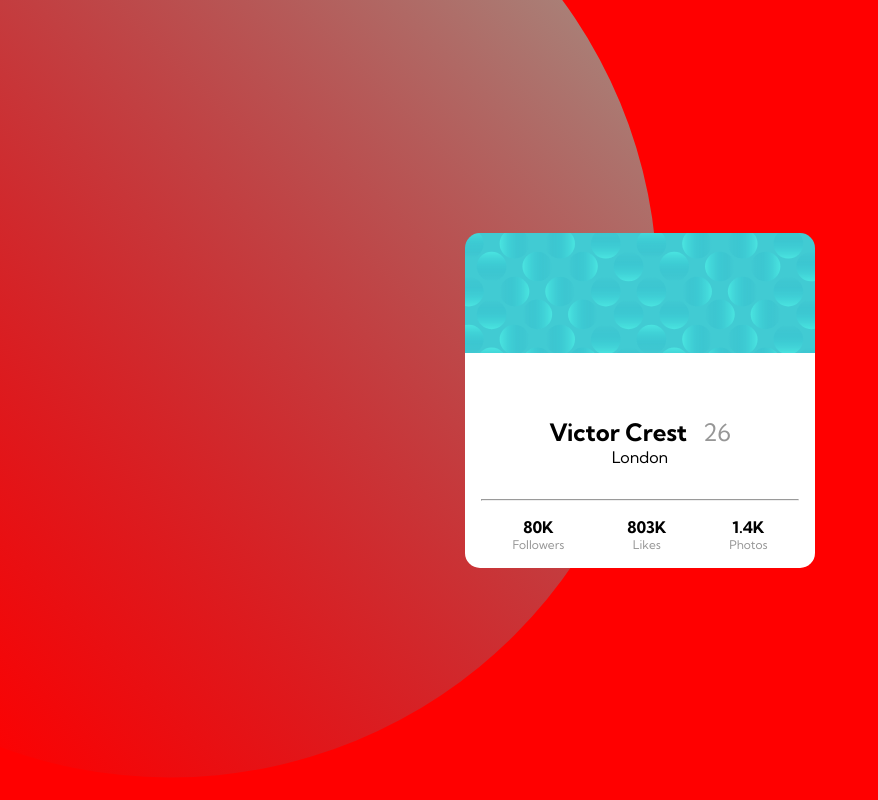
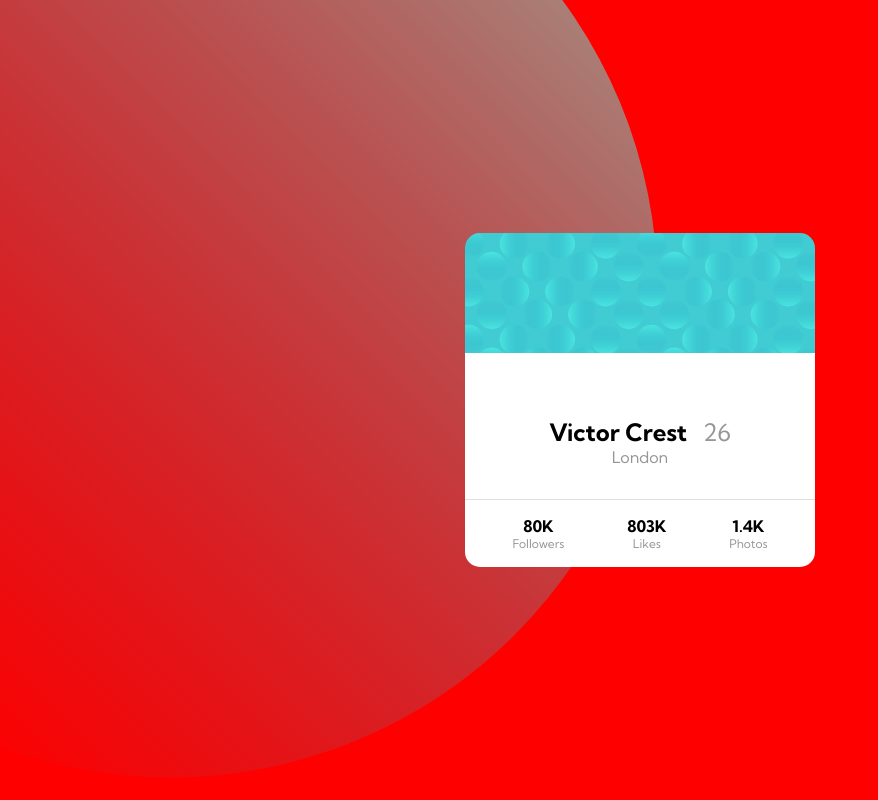
Before and after one commit to TomTwig/profile-card-component, a plain HTML site: page index.html in a window 1280 px wide. Shown: the whole page, without its empty margins (0-878 px from the left). Drawn offline with Linux system fonts and the light colour scheme.

Commit message:
fourth commit

```diff
--- a/style.css
+++ b/style.css
@@ -1,19 +1,14 @@
 :root{
-
     --color-primary-darkCyan: hsl(185, 75%, 39%);
     --color-primary-veryDarkDesaturedBlue: hsl(229, 23%, 23%);
     --color-primary-darkGrayishBlue:hsl(227, 10%, 46%);
 
-
---color-neutral-darkGray: hsl(0, 0%, 59%);
-
-
+    --color-neutral-darkGray: hsl(0, 0%, 59%);
 }
 
-*{ padding: 0;
+*, *::after, *::before{ padding: 0;
     margin: 0;
     box-sizing: 0;
-
 }
 
 body{
@@ -24,7 +19,6 @@ body{
     justify-content: center;
     font-family: 'Kumbh Sans', sans-serif;
 
-
     background: url(images/bg-pattern-top.svg) -25vw -25vh  no-repeat;
     background-color: red;
 
@@ -32,9 +26,8 @@ body{
 }
 .container{
     width: 350px;
+}
 
-
-}
 .design__top{
     border-top-left-radius: 15px;
     border-top-right-radius: 15px;
@@ -44,7 +37,6 @@ body{
 }
 
 .card{
-
     background-color: white;
     padding: 1em;
     padding-top: 4em;
@@ -53,9 +45,6 @@ body{
     align-items: center;
     border-bottom-left-radius: 15px ;
     border-bottom-right-radius: 15px;
-
-
-
 }
 
 .card__user{
@@ -65,6 +54,9 @@ body{
     margin-bottom: 2em;
 }
 
+.card__user > p{
+color: var(--color-neutral-darkGray);
+}
 
 .card__user__info{
     display: flex;
@@ -80,41 +72,40 @@ body{
     font-size: 1.5em;
 }
 
-.card__line{
-    width: 100%;
+.card__line  {
+    width: calc(100% + 2em);
+}
+
+.card__line hr {
+    border: none;
+    border-top: 1px solid var(--color-neutral-darkGray);
+    opacity: .3;
 }
 
 .card__stats{
     width: 100%;
     display: flex;
     padding-top: 1em;
-
     justify-content: space-around;
 }
-
-
 
 .card__stats__value{
     display: flex;
     flex-direction: column;
     align-items: center;
-
 }
 
 .card__stats__value p:first-child{
     font-weight: 700;
 }
+
 .card__stats__value p:last-child{
     font-size: 12px;
     color: var(--color-neutral-darkGray);
-
 }
 
 
 
 
-
-
-
 .attribution { font-size: 11px; text-align: center; }
-    .attribution a { color: hsl(228, 45%, 44%); }
+.attribution a { color: hsl(228, 45%, 44%); }
```
